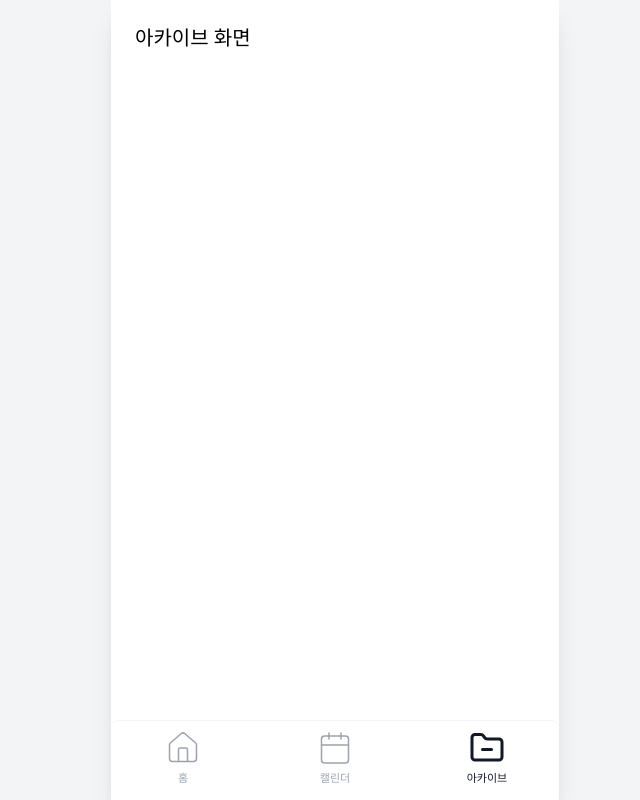
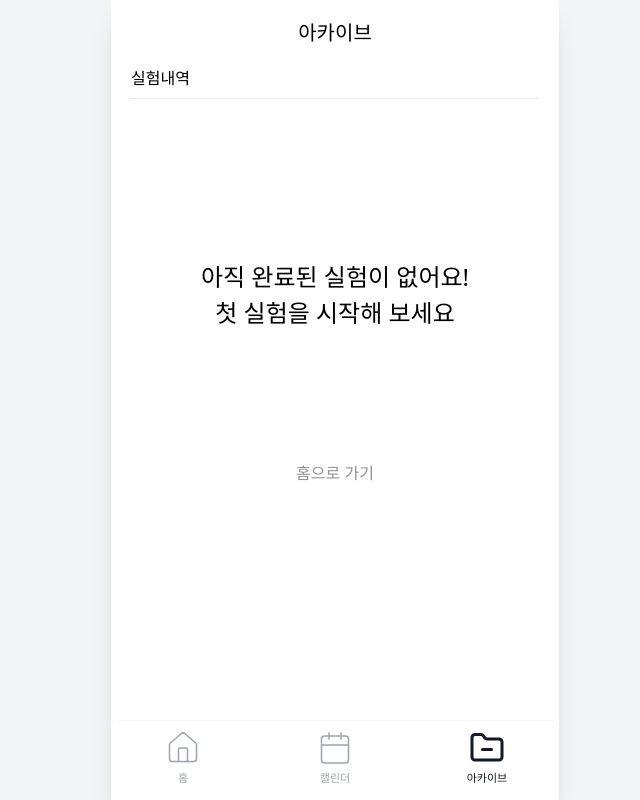
Before and after one commit to lifelab-org/lifelab-fe, a React (Vite) app: page /archive in a window 1280 px wide. Shown: the whole page, without its empty margins (305-945 px from the left). Built offline with nearby package versions, Linux system fonts and the light colour scheme.

Commit message:
아카이브 UI 구현 및 Home css jsx 분리

```diff
--- a/src/App.jsx
+++ b/src/App.jsx
@@ -5,9 +5,9 @@ import {
   Link,
   useLocation,
 } from "react-router-dom";
-import Home from "./pages/Home";
+import Home from "./pages/home/Home";
 import Calendar from "./pages/Calendar";
-import Archive from "./pages/Archive";
+import Archive from "./pages/archive/Archive";
 import BottomNav from "./components/BottomNav";
 import Onboarding from "./pages/onboarding/Onboarding";
 import CreateExperiment from "./pages/CreateExperiment/CreateExperiment";
--- a/src/pages/Archive.jsx
+++ /dev/null
@@ -1,3 +0,0 @@
-export default function Archive() {
-  return <div className="p-6 text-xl">아카이브 화면</div>;
-}
--- a/src/pages/Home.jsx
+++ /dev/null
@@ -1,65 +0,0 @@
-import { useState, useEffect } from "react"; // 상태 관리를 위해 추가
-import { Link } from "react-router-dom";
-import Header from "../components/header/Header";
-import NoOngoingExperiment from "../components/empty-state/NoOngoingExperiment";
-
-export default function Home() {
-  console.log("Home 렌더됨");
-  // 1. 실험 목록 상태 (초기값은 빈 상태로 유지함)
-  const [experiments, setExperiments] = useState([]);
-  // 2. 로딩 상태
-  const [isLoading, setIsLoading] = useState(true);
-
-  useEffect(() => {
-    // 3. 나중에 API 호출할 부분임
-    const fetchExperiments = async () => {
-      try {
-        // const response = await axios.get("/api/experiments"); // 실제 연결 시 이 코드 사용
-        // setExperiments(response.data);
-
-        // 현재는 데이터가 없는 상태 유지 (테스트용 코드임)
-        //ssetExperiments([{ id: 1, title: "첫 번째 실험" }]);
-
-        setIsLoading(false);
-      } catch (error) {
-        console.error("데이터 로드 실패:", error);
-        setIsLoading(false);
-      }
-    };
-
-    fetchExperiments();
-  }, []);
-
-  if (isLoading) return null; // 로딩 중일 때 깜빡임 방지 (선택 사항)
-
-  return (
-    <div className="flex flex-col">
-      <Header />
-
-      <main className="relative min-h-[400px]">
-        {/*실험이 없을 때만 모달이 표시되는 로직임 */}
-        {experiments.length === 0 ? (
-          <div className="absolute inset-0 flex items-center justify-center p-6">
-            <NoOngoingExperiment />
-          </div>
-        ) : (
-          <div className="p-6 space-y-4">
-            {experiments.map((exp) => (
-              <Link
-                key={exp.id}
-                to="/record"
-                className={`block border rounded-2xl p-5 ${
-                  exp.id === 1
-                    ? "bg-indigo-50/50 border-indigo-100"
-                    : "bg-white shadow-sm"
-                }`}
-              >
-                <h3 className="text-lg font-bold">{exp.title}</h3>
-              </Link>
-            ))}
-          </div>
-        )}
-      </main>
-    </div>
-  );
-}
--- /dev/null
+++ b/src/pages/archive/Archive.css
@@ -0,0 +1,48 @@
+.archive-title {
+  font-size: 20px;
+  font-weight: 450;
+  margin: 18px;
+  text-align: center;
+}
+
+.experiment-list {
+  font-size: 16px;
+  margin-left: 20px;
+}
+
+.line {
+  margin-top: 8px;
+  width: 95%;
+}
+
+.archive-title {
+  font-size: 20px;
+  font-weight: 450;
+  margin: 18px;
+  text-align: center;
+}
+
+.experiment-list {
+  font-size: 16px;
+  margin-left: 20px;
+}
+
+.line {
+  margin-top: 8px;
+  width: 95%;
+}
+
+.empty {
+  font-size: 24px;
+  font-weight: 500;
+  text-align: center;
+
+  margin-top: 160px; /* 👈 적당히 조절 */
+}
+
+.home-navigate {
+  text-align: center;
+  font-size: 16px;
+  color: #929292;
+  margin-top: 130px;
+}
--- /dev/null
+++ b/src/pages/archive/Archive.jsx
@@ -0,0 +1,64 @@
+import React, { useState } from "react";
+import "./Archive.css";
+import { useNavigate } from "react-router-dom";
+//import axios from "axios";
+
+function Archive() {
+  const navigate = useNavigate();
+  // 더미 데이터
+  //   const dummyData = [
+  //     { id: 1, title: "운동 습관 만들기", date: "2026-03-01" },
+  //     { id: 2, title: "아침 기상 루틴", date: "2026-03-05" },
+  //   ];
+
+  const [data, setData] = useState([]);
+  const handleStart = () => {
+    navigate("/");
+  };
+
+  /*
+  useEffect(() => {
+    const fetchArchive = async () => {
+      try {
+        //URL들어가는 부분
+        const response = await axios.get("/api/experiments/archive");
+
+        // 콘솔찍어서 테스트 부분
+        console.log(response.data);
+
+        // 응답
+        setData(response.data);
+      } catch (error) {
+        console.error("아카이브 조회 실패:", error);
+      }
+    };
+
+    fetchArchive();
+  }, []); */
+
+  return (
+    <div>
+      <div className="archive-title">아카이브</div>
+      <div className="experiment-list">
+        실험내역
+        <hr className="line" />
+      </div>
+      <div className="experiments-state">
+        {data.length === 0 && (
+          <div className="empty-wrapper">
+            <div className="empty">
+              아직 완료된 실험이 없어요!
+              <br />첫 실험을 시작해 보세요
+            </div>
+
+            <div className="home-navigate" onClick={handleStart}>
+              홈으로 가기
+            </div>
+          </div>
+        )}
+      </div>
+    </div>
+  );
+}
+
+export default Archive;
--- /dev/null
+++ b/src/pages/home/Home.jsx
@@ -0,0 +1,51 @@
+import { useState, useEffect } from "react";
+import { Link } from "react-router-dom";
+import Header from "../../components/header/Header";
+import NoOngoingExperiment from "../../components/empty-state/NoOngoingExperiment";
+import "./Home.css";
+
+export default function Home() {
+  const [experiments, setExperiments] = useState([]);
+  const [isLoading, setIsLoading] = useState(true);
+
+  useEffect(() => {
+    const fetchExperiments = async () => {
+      try {
+        setIsLoading(false);
+      } catch (error) {
+        console.error("데이터 로드 실패:", error);
+        setIsLoading(false);
+      }
+    };
+
+    fetchExperiments();
+  }, []);
+
+  if (isLoading) return null;
+
+  return (
+    <div className="home-container">
+      <Header />
+
+      <main className="home-main">
+        {experiments.length === 0 ? (
+          <div className="empty-wrapper">
+            <NoOngoingExperiment />
+          </div>
+        ) : (
+          <div className="experiment-list">
+            {experiments.map((exp) => (
+              <Link
+                key={exp.id}
+                to="/record"
+                className={`experiment-card ${exp.id === 1 ? "highlight" : ""}`}
+              >
+                <h3 className="experiment-title">{exp.title}</h3>
+              </Link>
+            ))}
+          </div>
+        )}
+      </main>
+    </div>
+  );
+}
```
Also changed, not shown: src/pages/home/Home.css (added).
